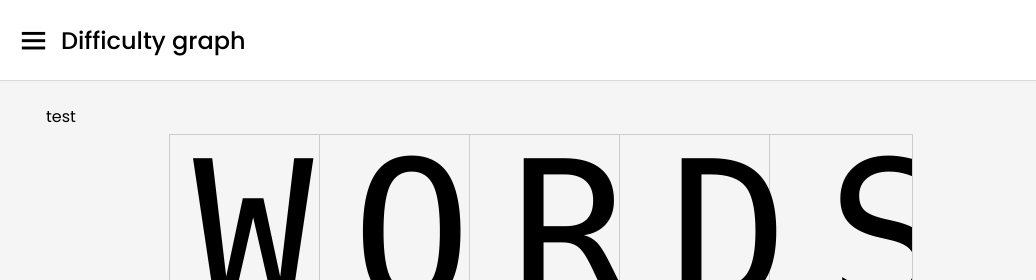
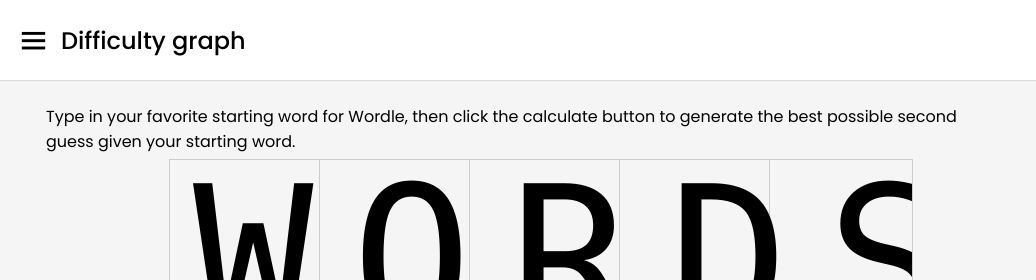
Before and after one commit to mattheuscolyn/Wordle-Stats, a plain HTML site: page docs/wordchecker.html in a window 1280 px wide. Shown: the top 280 px of the page, 244-1280 px from the left. Drawn offline with nearby package versions, Linux system fonts and the light colour scheme.

Commit message:
implemented rudimentary word checker functionality

```diff
--- a/docs/wordchecker.html
+++ b/docs/wordchecker.html
@@ -44,7 +44,7 @@
 
     <div class="home-content">
       <div class="explanation">
-        <p>test
+        <p>Type in your favorite starting word for Wordle, then click the calculate button to generate the best possible second guess given your starting word.
         </p>
       </div>
       <div class="wordchecker">
```
